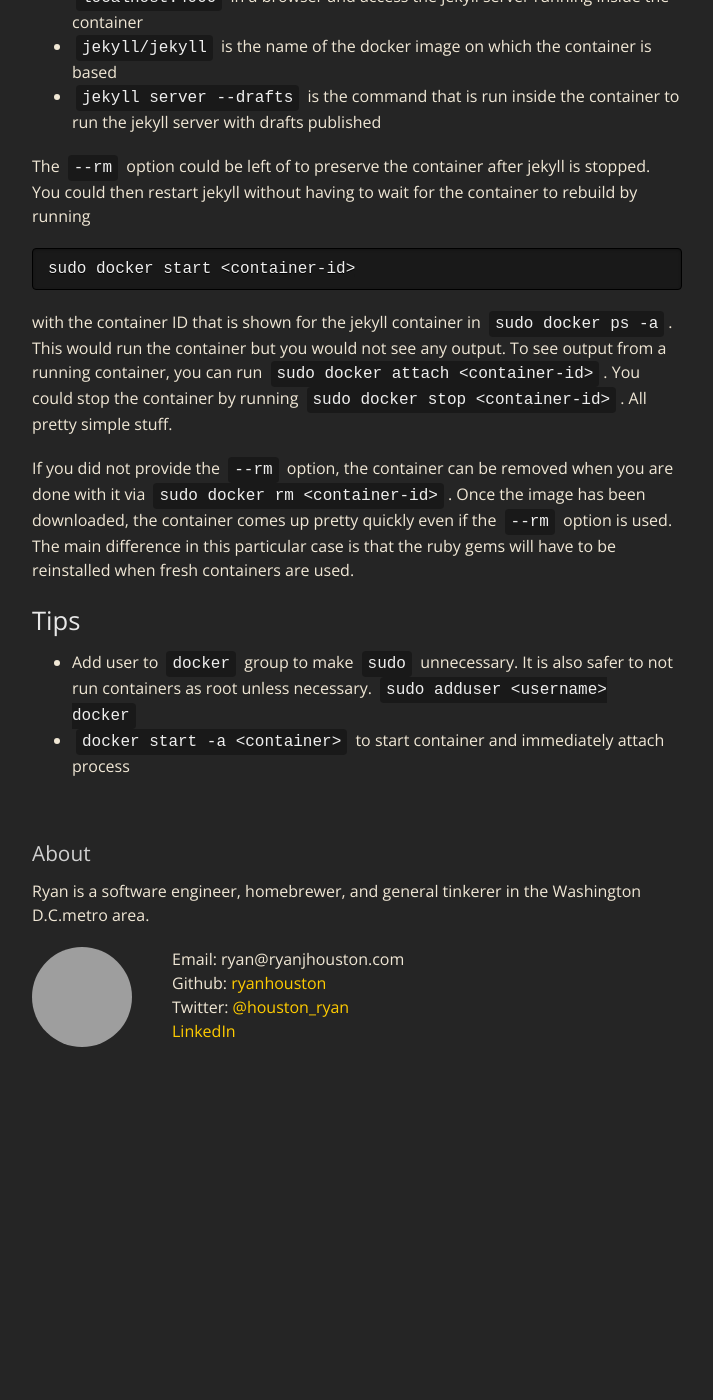
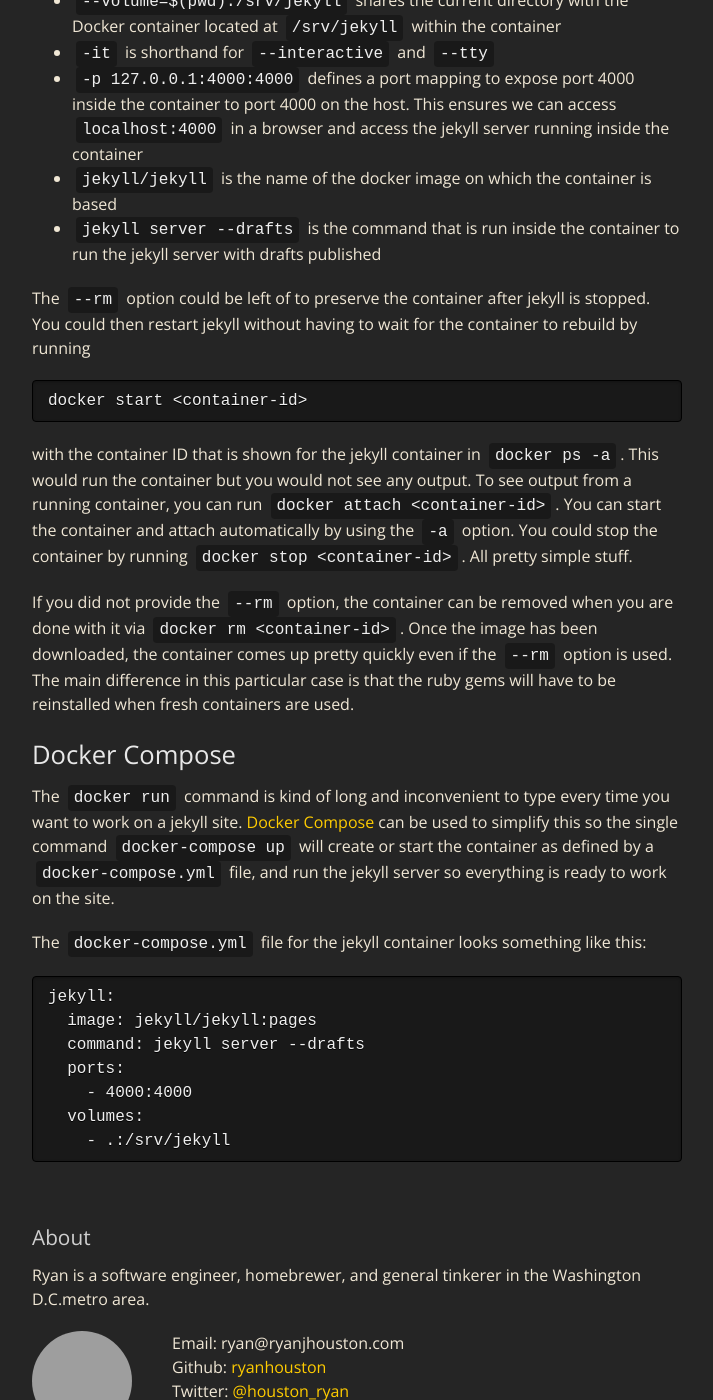
Before and after one commit to ryanhouston/ryanjhouston.com, a Jekyll site: the page built from _posts/2017-03-13-docker-introduction.md, in a window 1280 px wide and 1400 px high, scrolled down 1310 px, cut to the strip 0-1400 px from the top of the window. Shown: the whole strip, without its empty margins (283-996 px from the left). Built offline with Jekyll 4.4.1, drawn with Linux system fonts in a browser that asks for light colours; before the commit the page ends 2413 px from its top, so only the background shows below that; some of the changed text lies outside the part shown; grey boxes are pictures that could not be loaded.

Commit message:
Add notes about using docker-compose

````diff
--- a/_posts/2017-03-13-docker-introduction.md
+++ b/_posts/2017-03-13-docker-introduction.md
@@ -24,12 +24,19 @@ to run [Jekyll][jekyll-docs], which is the tool that generates this site. See mo
 
 Follow the [Ubuntu installation instructions][docker-ubuntu].
 
+Be sure to add your user to `docker` group to avoid requiring `sudo`. It is
+probably safer not to run containers as root unless necessary.
+
+```
+sudo adduser `whoami` docker
+```
+
 ## Run Jekyll in a Docker container
 
 Simply run:
 
 ```
-sudo docker run --rm --label=jekyll --volume=$(pwd):/srv/jekyll \
+docker run --rm --label=jekyll --volume=$(pwd):/srv/jekyll \
   -it -p 127.0.0.1:4000:4000 jekyll/jekyll \
   jekyll server --drafts
 ```
@@ -61,30 +68,46 @@ stopped. You could then restart jekyll without having to wait for the container
 to rebuild by running
 
 ```
-sudo docker start <container-id>
+docker start <container-id>
 ```
 
-with the container ID that is shown for the jekyll container in `sudo docker ps
+with the container ID that is shown for the jekyll container in `docker ps
 -a`. This would run the container but you would not see any output. To see
-output from a running container, you can run `sudo docker attach <container-id>`.
-You could stop the container by running `sudo docker stop <container-id>`. All
-pretty simple stuff.
+output from a running container, you can run `docker attach <container-id>`. You
+can start the container and attach automatically by using the `-a` option.  You
+could stop the container by running `docker stop <container-id>`. All pretty
+simple stuff.
 
 If you did not provide the `--rm` option, the container can be removed when you
-are done with it via `sudo docker rm <container-id>`. Once the image has been
+are done with it via `docker rm <container-id>`. Once the image has been
 downloaded, the container comes up pretty quickly even if the `--rm` option is
 used. The main difference in this particular case is that the ruby gems will
 have to be reinstalled when fresh containers are used.
 
-## Tips
+## Docker Compose
 
-- Add user to `docker` group to make `sudo` unnecessary. It is also safer to not
-run containers as root unless necessary.
-  `sudo adduser <username> docker`
-- `docker start -a <container>` to start container and immediately attach
-  process
+The `docker run` command is kind of long and inconvenient to type every time you
+want to work on a jekyll site. [Docker Compose][docker-compose] can be used to
+simplify this so the single command `docker-compose up` will create or start the
+container as defined by a `docker-compose.yml` file, and run the jekyll server
+so everything is ready to work on the site.
+
+The `docker-compose.yml` file for the jekyll container looks something like
+this:
+
+```
+jekyll:
+  image: jekyll/jekyll:pages
+  command: jekyll server --drafts
+  ports:
+    - 4000:4000
+  volumes:
+    - .:/srv/jekyll
+```
+
 
 [docker-docs]: https://docs.docker.com/engine/getstarted/#flavors-of-docker
 [jekyll-docs]: http://jekyllrb.com
 [docker-jekyll]: https://hub.docker.com/r/jekyll/jekyll/
 [docker-ubuntu]: https://store.docker.com/editions/community/docker-ce-server-ubuntu?tab=description
+[docker-compose]: https://docs.docker.com/compose/overview/
````
Also changed, not shown: docker-compose.yml (added, +7 -0 lines), Gemfile.lock.
